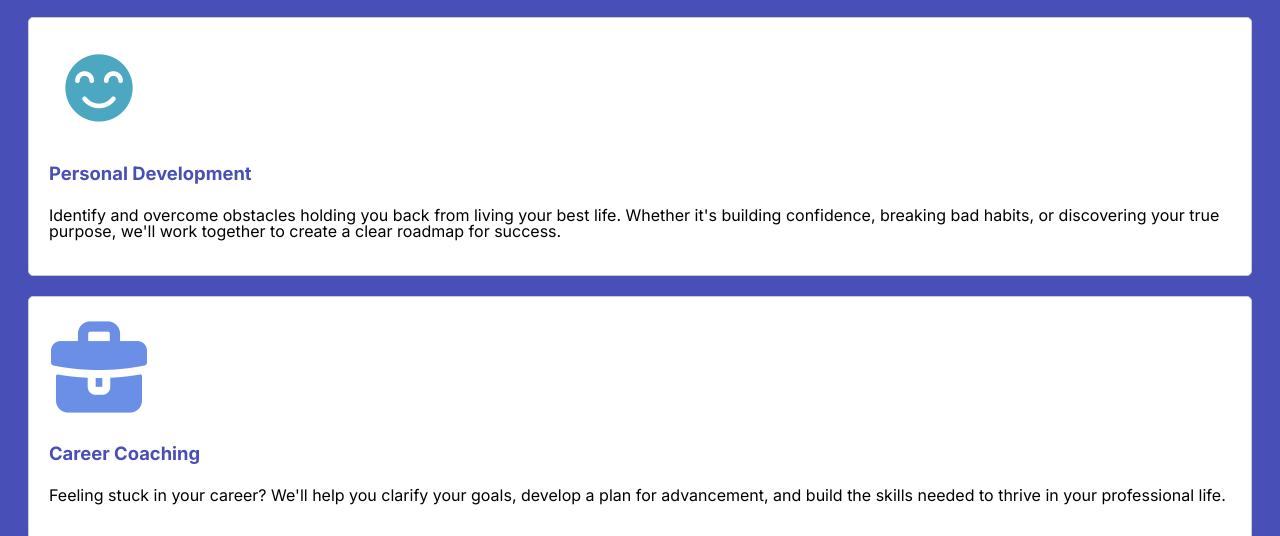
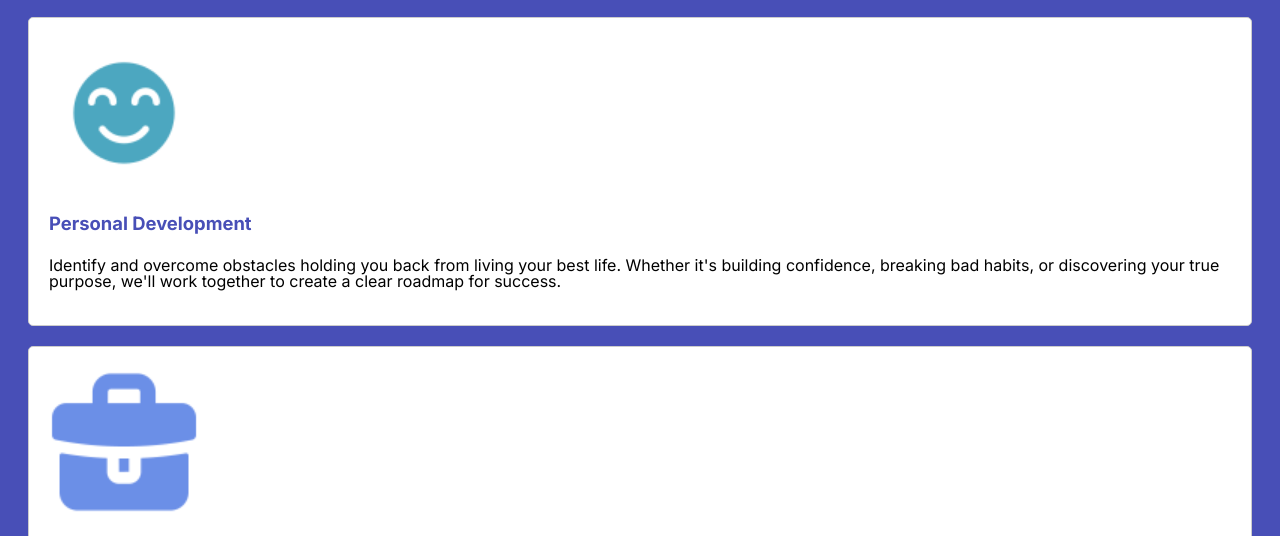
Before and after one commit to mflore69/path, a plain HTML site: page index.html in a window 1280 px wide. Shown: the part 264-800 px from the top of the page. Drawn offline with Linux system fonts and the light colour scheme; a web font is replaced by a local one.

Commit message:
Update stylespath.css

```diff
--- a/stylespath.css
+++ b/stylespath.css
@@ -268,7 +268,9 @@ tr:first-child{
 
 /*-------------------- MEDIA QUERY (small) --------------------------------*/
 @media screen and (min-width:450px){
-
+  img {
+	  width:150px;
+  }
 
   body{
     display:grid;
@@ -339,7 +341,9 @@ tr:first-child{
 /*-------------------- MEDIA QUERY (medium) --------------------------------*/
 @media screen and (min-width:620px){
 
-
+  img {
+	  width:150px;
+  }
 
   main{
     display:grid;
@@ -414,6 +418,9 @@ tr:first-child{
 /*-------------------- MEDIA QUERY (large) ------------------------------------*/
 @media screen and (min-width: 950px){
 
+img {
+	  width:150px;
+  }
 
   .why-choose-us{
   margin: 50px;
@@ -478,4 +485,10 @@ tr:first-child{
 
 /*-------------------- MEDIA QUERY (xl) ---------------------------------------*/
   @media screen and (min-width: 1280px){
+
+img {
+	  width:150px;
   }
+
+
+  }
```
